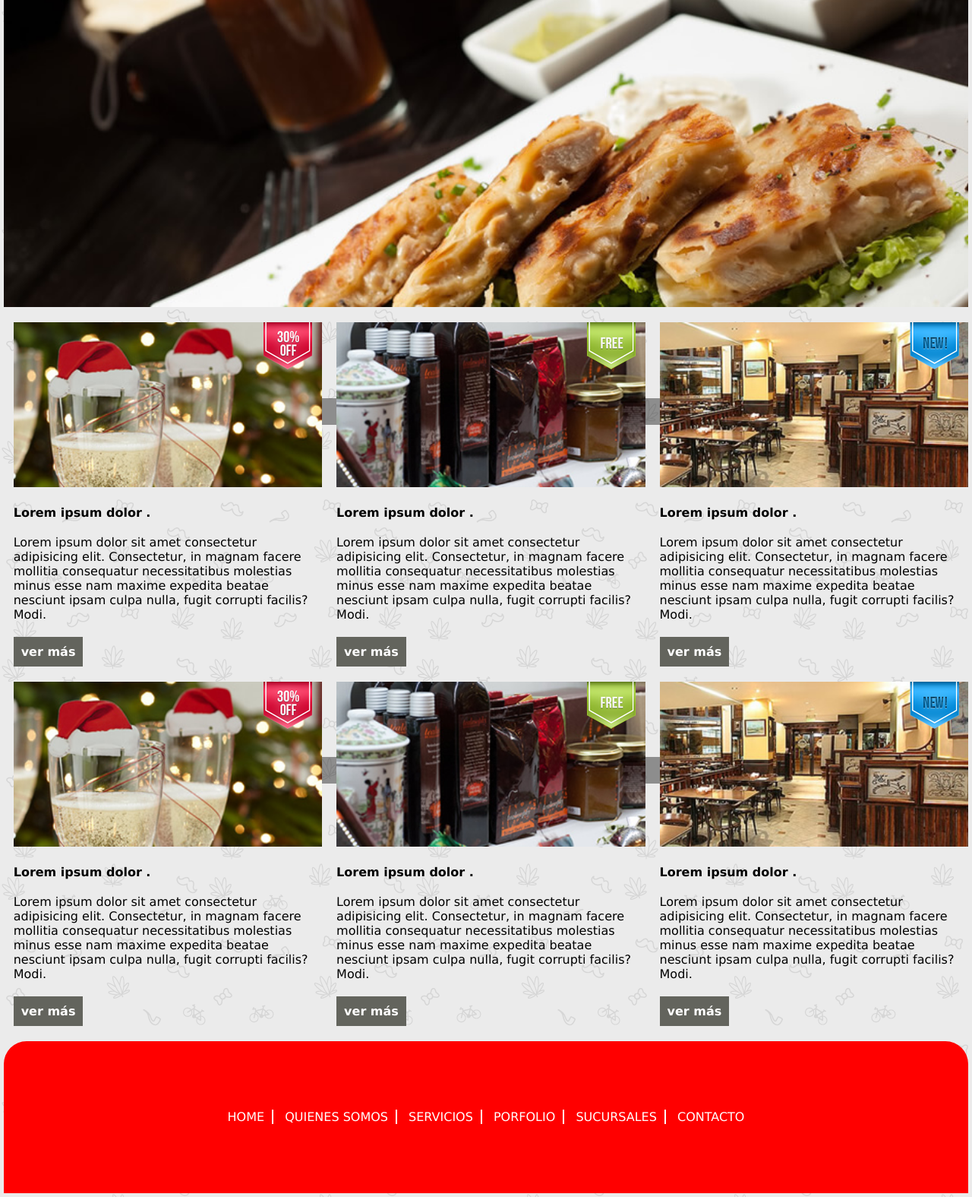
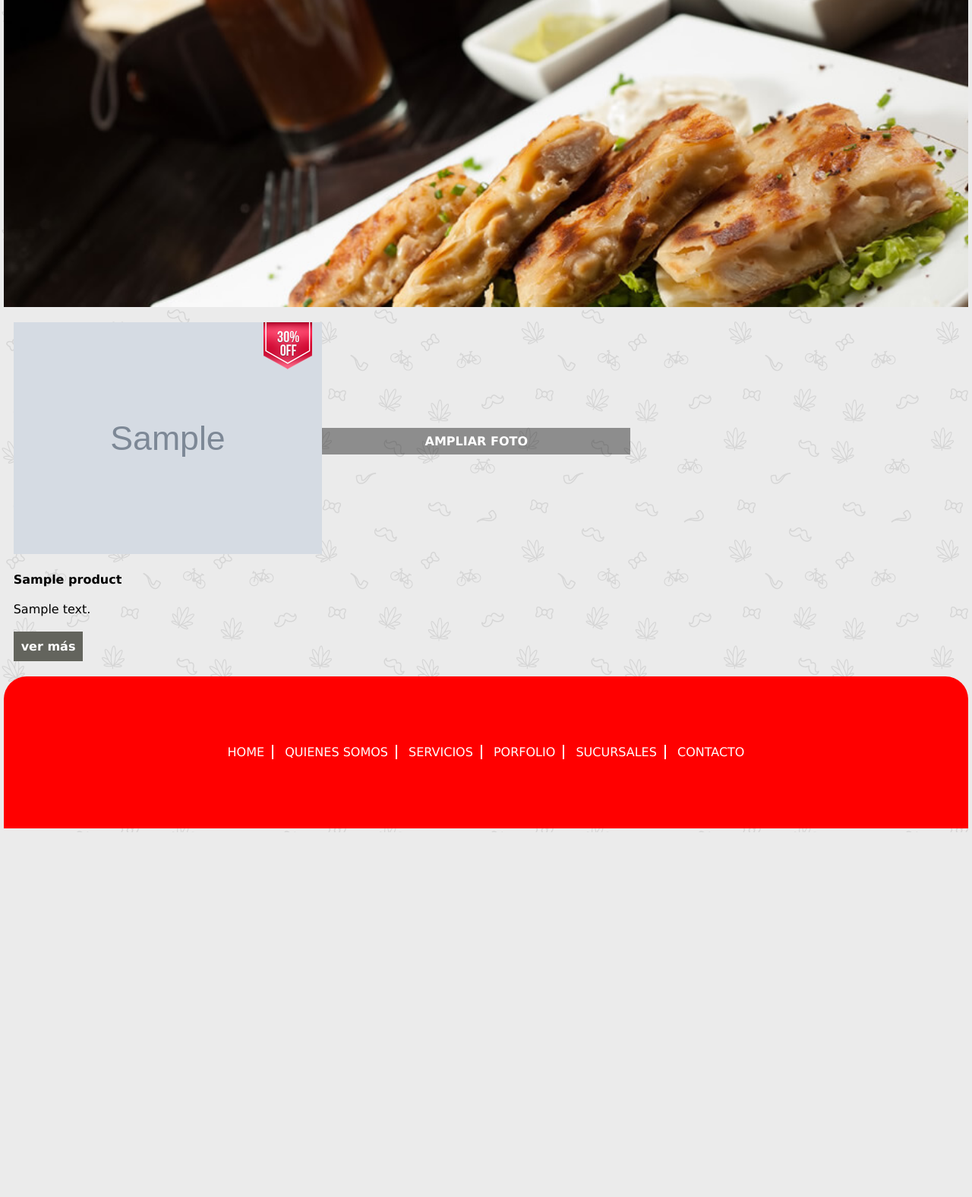
Before and after one commit to LucioMart/-kitchening_maquetacion_html5_-css3_node_express_-, a Node server app: template views/home.ejs in a window 1280 px wide. Shown: the part 301-1876 px from the top of the page at 76% size. After the commit the page ends 1396 px from the top, so only its background shows below. Run offline with Node 20, Linux system fonts and the light colour scheme; the template is opened without the code that fills it: most values are stand-ins (such as "Sample title", 1, 10 or a date in 2020); grey boxes marked "Sample" are stand-in pictures.

Commit message:
Haciendo la vista home, dinamica.

```diff
--- a/app.js
+++ b/app.js
@@ -4,6 +4,7 @@ const path = require('path');
 const port = 3030
 
 const indexRouter = require('./routes/index')
+const productsRouter = require('./routes/products')
 
 app.use(express.static('public'))
 
@@ -12,4 +13,5 @@ app.set('view engine', 'ejs')
 
 app.use('/', indexRouter)
 
+
 app.listen(port, () => console.log('Server running in port '+ port))
--- a/views/home.ejs
+++ b/views/home.ejs
@@ -12,78 +12,24 @@
             <img src="/images/img-banner.jpg" alt="">
         </section>
         <section class="products">
+
+            <% products.forEach(product => { %>
+
             <article class="product">
                 <div class="image-container">
-                    <img src="/images/img-pdto-1.jpg" alt="" class="photo">
+                    <img src="/images/<%= product.photo %> " alt="" class="photo">
                     <img src="/images/img-descuento.png" alt="" class="label">
                     <a href="" class="zoom">ampliar foto</a>
                 </div>
-                <h4>Lorem ipsum dolor .</h4>
+                <h4><%= product.name %> </h4>
                 <p class="description">
-                    Lorem ipsum dolor sit amet consectetur adipisicing elit. Consectetur, in magnam facere mollitia consequatur necessitatibus molestias minus esse nam maxime expedita beatae nesciunt ipsam culpa nulla, fugit corrupti facilis? Modi.
+                    <%= product.description %>
                 </p>
                 <a href="" class="more">ver más</a>
             </article>
-            <article class="product">
-                <div class="image-container">
-                    <img src="/images/img-pdto-2.jpg" alt="" class="photo">
-                    <img src="/images/img-gratis.png" alt="" class="label">
-                    <a href="" class="zoom">ampliar foto</a>
-                </div>
-                <h4>Lorem ipsum dolor .</h4>
-                <p class="description">
-                    Lorem ipsum dolor sit amet consectetur adipisicing elit. Consectetur, in magnam facere mollitia consequatur necessitatibus molestias minus esse nam maxime expedita beatae nesciunt ipsam culpa nulla, fugit corrupti facilis? Modi.
-                </p>
-                <a href="" class="more">ver más</a>
-            </article>
-            <article class="product">
-                <div class="image-container">
-                    <img src="/images/img-pdto-3.jpg" alt="" class="photo">
-                    <img src="/images/img-nuevo.png" alt="" class="label">
-                    <a href="" class="zoom">ampliar foto</a>
-                </div>
-                <h4>Lorem ipsum dolor .</h4>
-                <p class="description">
-                    Lorem ipsum dolor sit amet consectetur adipisicing elit. Consectetur, in magnam facere mollitia consequatur necessitatibus molestias minus esse nam maxime expedita beatae nesciunt ipsam culpa nulla, fugit corrupti facilis? Modi.
-                </p>
-                <a href="" class="more">ver más</a>
-            </article>
-            <article class="product">
-                <div class="image-container">
-                    <img src="/images/img-pdto-1.jpg" alt="" class="photo">
-                    <img src="/images/img-descuento.png" alt="" class="label">
-                    <a href="" class="zoom">ampliar foto</a>
-                </div>
-                <h4>Lorem ipsum dolor .</h4>
-                <p class="description">
-                    Lorem ipsum dolor sit amet consectetur adipisicing elit. Consectetur, in magnam facere mollitia consequatur necessitatibus molestias minus esse nam maxime expedita beatae nesciunt ipsam culpa nulla, fugit corrupti facilis? Modi.
-                </p>
-                <a href="" class="more">ver más</a>
-            </article>
-            <article class="product">
-                <div class="image-container">
-                    <img src="/images/img-pdto-2.jpg" alt="" class="photo">
-                    <img src="/images/img-gratis.png" alt="" class="label">
-                    <a href="" class="zoom">ampliar foto</a>
-                </div>
-                <h4>Lorem ipsum dolor .</h4>
-                <p class="description">
-                    Lorem ipsum dolor sit amet consectetur adipisicing elit. Consectetur, in magnam facere mollitia consequatur necessitatibus molestias minus esse nam maxime expedita beatae nesciunt ipsam culpa nulla, fugit corrupti facilis? Modi.
-                </p>
-                <a href="" class="more">ver más</a>
-            </article>
-            <article class="product">
-                <div class="image-container">
-                    <img src="/images/img-pdto-3.jpg" alt="" class="photo">
-                    <img src="/images/img-nuevo.png" alt="" class="label">
-                    <a href="" class="zoom">ampliar foto</a>
-                </div>
-                <h4>Lorem ipsum dolor .</h4>
-                <p class="description">
-                    Lorem ipsum dolor sit amet consectetur adipisicing elit. Consectetur, in magnam facere mollitia consequatur necessitatibus molestias minus esse nam maxime expedita beatae nesciunt ipsam culpa nulla, fugit corrupti facilis? Modi.
-                </p>
-                <a href="" class="more">ver más</a>
-            </article>
+
+            <% }) %>
+
         </section>
     </main>
 
```
Also changed, not shown: controller/indexController.js (+7 -2 lines), routes/index.js (+5 -5 lines), controller/productsController.js (added), routes/products.js (added).
